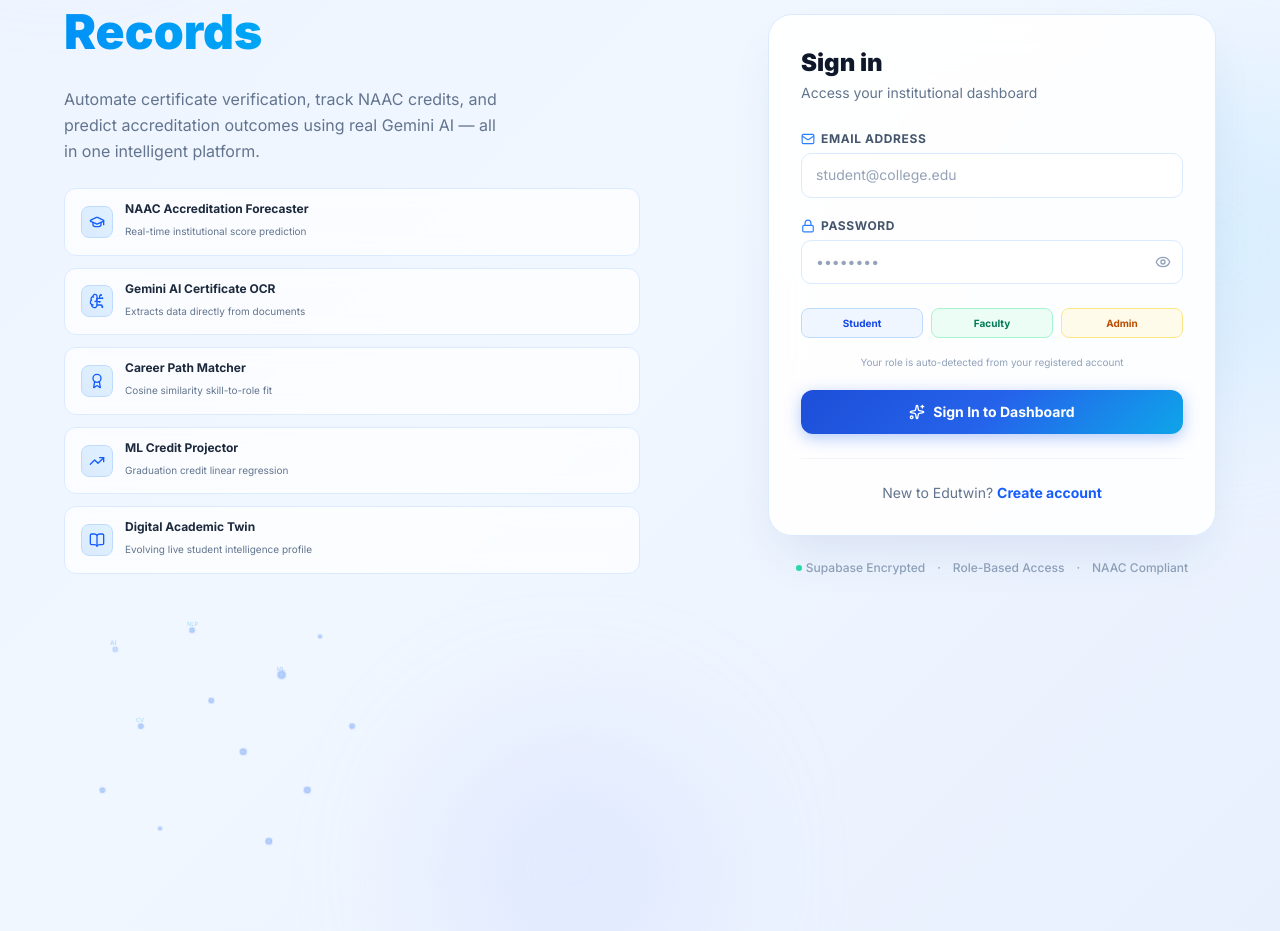
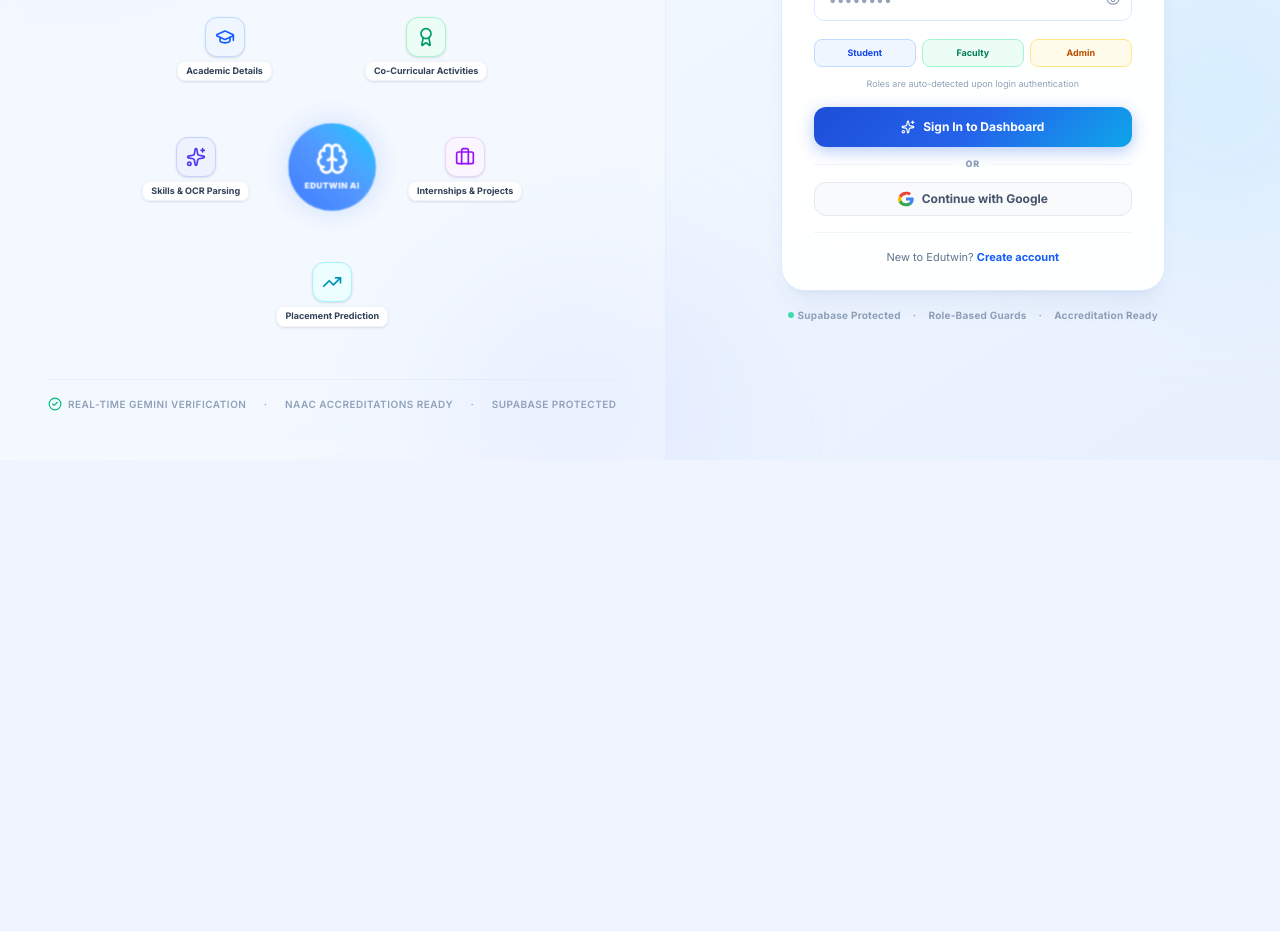
Before and after one commit to Mugilan-md/Edutwin-AI, a React (Vite) app: page / in a window 1280 px wide. Shown: the part 340-1271 px from the top of the page. After the commit the page ends 800 px from the top, so only its background shows below. Built offline with nearby package versions, Linux system fonts and the light colour scheme.

Commit message:
feat: restore animated block diagram, remove SIH badge, make login card compact, add Google button

```diff
--- a/src/pages/login.tsx
+++ b/src/pages/login.tsx
@@ -12,92 +12,77 @@
   EyeOff,
   GraduationCap,
   Award,
-  BrainCircuit,
   TrendingUp,
-  BookOpen,
+  Brain,
+  Briefcase,
+  CheckCircle2,
 } from "lucide-react";
 
-// ─── Knowledge Graph SVG Animation ──────────────────────────────────────────
-function KnowledgeGraph() {
-  const nodes = [
-    { cx: 80,  cy: 80,  r: 5,  delay: 0 },
-    { cx: 200, cy: 50,  r: 4,  delay: 0.4 },
-    { cx: 340, cy: 120, r: 6,  delay: 0.8 },
-    { cx: 120, cy: 200, r: 4,  delay: 1.2 },
-    { cx: 280, cy: 240, r: 5,  delay: 0.6 },
-    { cx: 400, cy: 60,  r: 3,  delay: 1.0 },
-    { cx: 60,  cy: 300, r: 4,  delay: 0.2 },
-    { cx: 380, cy: 300, r: 5,  delay: 1.4 },
-    { cx: 230, cy: 160, r: 4,  delay: 0.3 },
-    { cx: 150, cy: 360, r: 3,  delay: 0.9 },
-    { cx: 320, cy: 380, r: 5,  delay: 0.5 },
-    { cx: 450, cy: 200, r: 4,  delay: 1.1 },
-  ];
+// ─── Network Block Diagram Component ──────────────────────────────────────────
+function BlockDiagram() {
+  return (
+    <div className="relative w-[340px] h-[340px] mx-auto flex items-center justify-center my-6 animate-float shrink-0">
 
-  const edges = [
-    [0,1],[1,2],[1,8],[2,5],[3,8],[3,6],[4,8],[4,10],[5,11],[6,9],[7,11],[9,10],[2,11],[0,3],[4,7]
-  ];
+      {/* Center Brain Hub */}
+      <div className="w-24 h-24 rounded-full bg-gradient-to-tr from-blue-600 via-blue-500 to-sky-400 flex flex-col items-center justify-center p-1 border border-blue-300/40 shadow-[0_0_30px_rgba(37,99,235,0.25)] relative z-20 animate-pulse-ring">
+        <Brain className="w-9 h-9 text-white animate-bounce-soft" />
+        <span className="text-[9px] font-black tracking-wider uppercase mt-1 text-blue-50">EDUTWIN AI</span>
+      </div>
 
-  return (
-    <svg
-      viewBox="0 0 500 420"
-      className="w-full h-full opacity-90"
-      xmlns="http://www.w3.org/2000/svg"
-    >
-      <defs>
-        <linearGradient id="edgeGrad" x1="0%" y1="0%" x2="100%" y2="0%">
-          <stop offset="0%" stopColor="#3b82f6" stopOpacity="0.5" />
-          <stop offset="100%" stopColor="#0ea5e9" stopOpacity="0.1" />
-        </linearGradient>
-        <radialGradient id="nodeGrad">
-          <stop offset="0%" stopColor="#60a5fa" />
-          <stop offset="100%" stopColor="#2563eb" />
-        </radialGradient>
-        <filter id="glow">
-          <feGaussianBlur stdDeviation="2" result="coloredBlur"/>
-          <feMerge><feMergeNode in="coloredBlur"/><feMergeNode in="SourceGraphic"/></feMerge>
-        </filter>
-      </defs>
+      {/* Connecting paths */}
+      <svg className="absolute inset-0 w-full h-full pointer-events-none z-10" viewBox="0 0 320 320">
+        <line x1="60" y1="60" x2="160" y2="160" stroke="#3b82f6" strokeWidth="2.5" strokeDasharray="8 8" style={{ animation: "line-flow 4s linear infinite" }} />
+        <line x1="260" y1="60" x2="160" y2="160" stroke="#10b981" strokeWidth="2.5" strokeDasharray="8 8" style={{ animation: "line-flow 4s linear infinite" }} />
+        <line x1="40" y1="160" x2="160" y2="160" stroke="#6366f1" strokeWidth="2.5" strokeDasharray="8 8" style={{ animation: "line-flow 4s linear infinite" }} />
+        <line x1="280" y1="160" x2="160" y2="160" stroke="#8b5cf6" strokeWidth="2.5" strokeDasharray="8 8" style={{ animation: "line-flow 4s linear infinite" }} />
+        <line x1="160" y1="270" x2="160" y2="160" stroke="#06b6d4" strokeWidth="2.5" strokeDasharray="8 8" style={{ animation: "line-flow 4s linear infinite" }} />
+      </svg>
 
-      {/* Edges */}
-      {edges.map(([a, b], i) => (
-        <line
-          key={i}
-          x1={nodes[a].cx} y1={nodes[a].cy}
-          x2={nodes[b].cx} y2={nodes[b].cy}
-          stroke="url(#edgeGrad)"
-          strokeWidth="1.2"
-          strokeDasharray="200"
-          strokeDashoffset="200"
-          style={{
-            animation: `line-flow ${2 + i * 0.3}s ease-in-out ${i * 0.25}s infinite`
-          }}
-        />
-      ))}
+      {/* 5 Nodes */}
+      {/* Node 1: Top Left */}
+      <div className="absolute top-[20px] left-[15px] z-20 flex flex-col items-center group cursor-pointer">
+        <div className="w-10 h-10 rounded-xl bg-blue-50 border border-blue-200 flex items-center justify-center text-blue-600 group-hover:bg-blue-600 group-hover:text-white transition-all duration-300 shadow-sm">
+          <GraduationCap className="w-5 h-5" />
+        </div>
+        <span className="text-[9px] font-bold mt-1 text-slate-700 bg-white/95 border border-slate-100 px-2 py-0.5 rounded-lg whitespace-nowrap shadow-sm">Academic Details</span>
+      </div>
 
-      {/* Nodes */}
-      {nodes.map((n, i) => (
-        <circle
-          key={i}
-          cx={n.cx} cy={n.cy} r={n.r}
-          fill="url(#nodeGrad)"
-          filter="url(#glow)"
-          style={{
-            animation: `node-pulse 3s ease-in-out ${n.delay}s infinite`
-          }}
-        />
-      ))}
+      {/* Node 2: Top Right */}
+      <div className="absolute top-[20px] right-[15px] z-20 flex flex-col items-center group cursor-pointer">
+        <div className="w-10 h-10 rounded-xl bg-emerald-50 border border-emerald-200 flex items-center justify-center text-emerald-600 group-hover:bg-emerald-600 group-hover:text-white transition-all duration-300 shadow-sm">
+          <Award className="w-5 h-5" />
+        </div>
+        <span className="text-[9px] font-bold mt-1 text-slate-700 bg-white/95 border border-slate-100 px-2 py-0.5 rounded-lg whitespace-nowrap shadow-sm">Co-Curricular Activities</span>
+      </div>
 
-      {/* Floating icons text */}
-      <text x="72" y="74" fontSize="10" fill="#3b82f6" opacity="0.7" fontWeight="700">AI</text>
-      <text x="192" y="44" fontSize="9"  fill="#0ea5e9" opacity="0.7" fontWeight="600">NLP</text>
-      <text x="332" y="114" fontSize="9" fill="#3b82f6" opacity="0.7" fontWeight="600">ML</text>
-      <text x="112" y="194" fontSize="9" fill="#0ea5e9" opacity="0.7" fontWeight="600">CV</text>
-    </svg>
+      {/* Node 3: Left Center */}
+      <div className="absolute left-[-20px] top-[140px] z-20 flex flex-col items-center group cursor-pointer">
+        <div className="w-10 h-10 rounded-xl bg-indigo-50 border border-indigo-200 flex items-center justify-center text-indigo-600 group-hover:bg-indigo-600 group-hover:text-white transition-all duration-300 shadow-sm">
+          <Sparkles className="w-5 h-5" />
+        </div>
+        <span className="text-[9px] font-bold mt-1 text-slate-700 bg-white/95 border border-slate-100 px-2 py-0.5 rounded-lg whitespace-nowrap shadow-sm">Skills & OCR Parsing</span>
+      </div>
+
+      {/* Node 4: Right Center */}
+      <div className="absolute right-[-20px] top-[140px] z-20 flex flex-col items-center group cursor-pointer">
+        <div className="w-10 h-10 rounded-xl bg-purple-50 border border-purple-200 flex items-center justify-center text-purple-600 group-hover:bg-purple-600 group-hover:text-white transition-all duration-300 shadow-sm">
+          <Briefcase className="w-5 h-5" />
+        </div>
+        <span className="text-[9px] font-bold mt-1 text-slate-700 bg-white/95 border border-slate-100 px-2 py-0.5 rounded-lg whitespace-nowrap shadow-sm">Internships & Projects</span>
+      </div>
+
+      {/* Node 5: Bottom Center */}
+      <div className="absolute bottom-[10px] left-1/2 -translate-x-1/2 z-20 flex flex-col items-center group cursor-pointer">
+        <div className="w-10 h-10 rounded-xl bg-cyan-50 border border-cyan-200 flex items-center justify-center text-cyan-600 group-hover:bg-cyan-600 group-hover:text-white transition-all duration-300 shadow-sm">
+          <TrendingUp className="w-5 h-5" />
+        </div>
+        <span className="text-[9px] font-bold mt-1 text-slate-700 bg-white/95 border border-slate-100 px-2 py-0.5 rounded-lg whitespace-nowrap shadow-sm">Placement Prediction</span>
+      </div>
+    </div>
   );
 }
 
-// ─── Main Login ───────────────────────────────────────────────────────────────
+// ─── Main Login Page ──────────────────────────────────────────────────────────
 function Login() {
   const navigate = useNavigate();
 
@@ -109,7 +94,7 @@
   const [showUI, setShowUI]       = useState(false);
 
   useEffect(() => {
-    const t = setTimeout(() => setShowUI(true), 200);
+    const t = setTimeout(() => setShowUI(true), 150);
     return () => clearTimeout(t);
   }, []);
 
@@ -145,16 +130,26 @@
     }
   };
 
-  const features = [
-    { icon: GraduationCap, label: "NAAC Accreditation Forecaster", desc: "Real-time institutional score prediction" },
-    { icon: BrainCircuit,  label: "Gemini AI Certificate OCR",     desc: "Extracts data directly from documents" },
-    { icon: Award,         label: "Career Path Matcher",            desc: "Cosine similarity skill-to-role fit" },
-    { icon: TrendingUp,    label: "ML Credit Projector",            desc: "Graduation credit linear regression" },
-    { icon: BookOpen,      label: "Digital Academic Twin",          desc: "Evolving live student intelligence profile" },
-  ];
+  const handleGoogleSignIn = async () => {
+    setLoading(true);
+    setError("");
+    try {
+      const { error } = await supabase.auth.signInWithOAuth({
+        provider: "google",
+        options: {
+          redirectTo: window.location.origin + "/student",
+        },
+      });
+      if (error) setError(error.message);
+    } catch (err: any) {
+      setError(err.message || "Google sign-in failed.");
+    } finally {
+      setLoading(false);
+    }
+  };
 
   return (
-    <div className="min-h-dvh bg-gradient-to-br from-[#eef4ff] via-[#f0f7ff] to-[#e8f0fe] flex flex-col md:flex-row overflow-hidden relative">
+    <div className="min-h-screen bg-gradient-to-br from-[#eef4ff] via-[#f0f7ff] to-[#e8f0fe] flex flex-col md:flex-row overflow-hidden relative">
 
       {/* ── Background decorative blobs ── */}
       <div className="pointer-events-none absolute inset-0 overflow-hidden">
@@ -163,98 +158,81 @@
         <div className="absolute -bottom-20 left-1/3 w-72 h-72 bg-indigo-200/30 rounded-full blur-3xl" />
       </div>
 
-      {/* ─── LEFT: Brand Panel ──────────────────────────────── */}
-      <div className="hidden md:flex flex-col justify-between w-full md:w-[55%] p-12 lg:p-16 relative z-10">
+      {/* ─── LEFT: Brand Panel & Motion Block Diagram ────────── */}
+      <div className="hidden md:flex flex-col justify-between w-full md:w-[52%] p-10 lg:p-12 relative z-10 border-r border-blue-100/60 bg-white/30 backdrop-blur-sm">
 
         {/* Logo */}
-        <div className="flex items-center gap-3">
-          <div className="w-10 h-10 rounded-2xl bg-gradient-to-tr from-blue-600 via-blue-500 to-sky-400 flex items-center justify-center shadow-lg shadow-blue-500/30">
-            <Sparkles className="w-5 h-5 text-white" />
+        <div className="flex items-center gap-2.5">
+          <div className="w-9 h-9 rounded-xl bg-gradient-to-tr from-blue-600 via-blue-500 to-sky-400 flex items-center justify-center shadow-md shadow-blue-500/25">
+            <Sparkles className="w-4.5 h-4.5 text-white" />
           </div>
           <div>
-            <span className="font-black text-lg text-slate-800">Edutwin AI</span>
-            <span className="block text-[10px] text-blue-500 font-bold uppercase tracking-widest">Smart Education Platform</span>
+            <span className="font-black text-base text-slate-800">Edutwin AI</span>
+            <span className="block text-[9px] text-blue-500 font-bold uppercase tracking-widest -mt-0.5">Smart Education Platform</span>
           </div>
         </div>
 
-        {/* Hero Text */}
-        <div className={`space-y-6 transition-all duration-700 ${showUI ? "opacity-100 translate-y-0" : "opacity-0 translate-y-8"}`}>
-          <div className="inline-flex items-center gap-2 bg-blue-100 border border-blue-200 rounded-full px-4 py-1.5">
-            <div className="w-2 h-2 bg-blue-500 rounded-full animate-pulse" />
-            <span className="text-xs font-bold text-blue-700">SIH 2024 · Smart India Hackathon</span>
-          </div>
-
-          <h1 className="text-4xl lg:text-5xl font-black text-slate-900 leading-tight">
+        {/* Content Heading */}
+        <div className={`space-y-4 my-2 transition-all duration-700 ${showUI ? "opacity-100 translate-y-0" : "opacity-0 translate-y-6"}`}>
+          <h1 className="text-3xl lg:text-4xl font-black text-slate-900 leading-tight">
             Centralised Digital Platform<br />
             <span className="bg-gradient-to-r from-blue-600 to-sky-500 bg-clip-text text-transparent">
               for Student Activity Records
             </span>
           </h1>
 
-          <p className="text-slate-500 text-base leading-relaxed max-w-md">
-            Automate certificate verification, track NAAC credits, and predict accreditation outcomes using real Gemini AI — all in one intelligent platform.
+          <p className="text-slate-500 text-xs lg:text-sm leading-relaxed max-w-md">
+            Streamlining campus achievements. Automate credential auditing, extract metadata with Gemini AI OCR, and match skills to career placements in one workspace.
           </p>
-
-          {/* Feature Highlights */}
-          <div className="space-y-3 mt-4">
-            {features.map((f, i) => (
-              <div
-                key={f.label}
-                className="flex items-center gap-3 bg-white/70 border border-blue-100 rounded-xl px-4 py-3 backdrop-blur-sm transition-all duration-500"
-                style={{ transitionDelay: `${i * 80}ms`, opacity: showUI ? 1 : 0, transform: showUI ? "translateX(0)" : "translateX(-12px)" }}
-              >
-                <div className="w-8 h-8 bg-gradient-to-tr from-blue-100 to-sky-100 border border-blue-200 rounded-lg flex items-center justify-center shrink-0">
-                  <f.icon className="w-4 h-4 text-blue-600" />
-                </div>
-                <div>
-                  <span className="text-xs font-bold text-slate-800 block">{f.label}</span>
-                  <span className="text-[10px] text-slate-500">{f.desc}</span>
-                </div>
-              </div>
-            ))}
-          </div>
         </div>
 
-        {/* Knowledge Graph SVG */}
-        <div className="w-full max-w-xs opacity-40 mt-6">
-          <KnowledgeGraph />
+        {/* Restored Network Block Diagram */}
+        <BlockDiagram />
+
+        {/* Footer Details */}
+        <div className="border-t border-slate-200/60 pt-4 flex items-center justify-between text-[10px] text-slate-400 font-semibold uppercase tracking-wider">
+          <span className="flex items-center gap-1.5"><CheckCircle2 className="w-3.5 h-3.5 text-emerald-500" /> Real-time Gemini Verification</span>
+          <span>·</span>
+          <span>NAAC Accreditations Ready</span>
+          <span>·</span>
+          <span>Supabase Protected</span>
         </div>
       </div>
 
       {/* ─── RIGHT: Login Card ──────────────────────────────── */}
-      <div className="flex flex-col justify-center items-center w-full md:w-[45%] min-h-dvh p-6 md:p-10 relative z-10">
+      <div className="flex flex-col justify-center items-center w-full md:w-[48%] min-h-screen p-4 md:p-8 relative z-10">
 
         {/* Mobile Logo */}
-        <div className="flex items-center gap-2 mb-8 md:hidden">
-          <div className="w-9 h-9 rounded-2xl bg-gradient-to-tr from-blue-600 to-sky-400 flex items-center justify-center shadow-lg shadow-blue-500/25">
-            <Sparkles className="w-4.5 h-4.5 text-white" />
+        <div className="flex items-center gap-2 mb-6 md:hidden">
+          <div className="w-8 h-8 rounded-xl bg-gradient-to-tr from-blue-600 to-sky-400 flex items-center justify-center shadow-md shadow-blue-500/20">
+            <Sparkles className="w-4 h-4 text-white" />
           </div>
-          <span className="font-black text-lg text-slate-800">Edutwin AI</span>
+          <span className="font-black text-base text-slate-800">Edutwin AI</span>
         </div>
 
         <div
-          className={`w-full max-w-md bg-white/90 backdrop-blur-xl border border-blue-100 rounded-3xl shadow-2xl shadow-blue-900/10 p-8 transition-all duration-700 ${
+          className={`w-full max-w-sm bg-white/95 backdrop-blur-2xl border border-blue-100 rounded-3xl shadow-xl shadow-blue-900/5 py-6 px-6 md:px-8 transition-all duration-700 ${
             showUI ? "opacity-100 translate-y-0" : "opacity-0 translate-y-6"
           }`}
         >
           {/* Card Header */}
-          <div className="mb-7">
-            <h2 className="text-2xl font-black text-slate-900">Sign in</h2>
-            <p className="text-sm text-slate-500 mt-1">Access your institutional dashboard</p>
+          <div className="mb-4">
+            <h2 className="text-xl font-black text-slate-900">Sign in</h2>
+            <p className="text-[11px] text-slate-400">Access your institutional student activity portal</p>
           </div>
 
           {/* Error */}
           {error && (
-            <div className="mb-5 p-3.5 bg-red-50 border border-red-200 text-red-700 text-sm rounded-xl font-medium">
+            <div className="mb-4 p-3 bg-red-50 border border-red-200 text-red-700 text-xs rounded-xl font-semibold">
               {error}
             </div>
           )}
 
-          <form onSubmit={handleLogin} className="space-y-5">
+          <form onSubmit={handleLogin} className="space-y-4">
             {/* Email */}
-            <div className="space-y-1.5">
-              <label className="text-xs font-bold text-slate-600 uppercase tracking-wider flex items-center gap-1.5">
-                <Mail className="w-3.5 h-3.5 text-blue-500" />
+            <div className="space-y-1">
+              <label className="text-[10px] font-black text-slate-500 uppercase tracking-widest flex items-center gap-1">
+                <Mail className="w-3 h-3 text-blue-500" />
                 Email Address
               </label>
               <input
@@ -263,16 +241,16 @@
                 value={email}
                 onChange={(e) => setEmail(e.target.value)}
                 placeholder="student@college.edu"
-                className="saas-input"
+                className="saas-input py-2 px-3.5 text-xs"
                 autoComplete="email"
                 required
               />
             </div>
 
             {/* Password */}
-            <div className="space-y-1.5">
-              <label className="text-xs font-bold text-slate-600 uppercase tracking-wider flex items-center gap-1.5">
-                <Lock className="w-3.5 h-3.5 text-blue-500" />
+            <div className="space-y-1">
+              <label className="text-[10px] font-black text-slate-500 uppercase tracking-widest flex items-center gap-1">
+                <Lock className="w-3 h-3 text-blue-500" />
                 Password
               </label>
               <div className="relative">
@@ -282,7 +260,7 @@
                   value={password}
                   onChange={(e) => setPassword(e.target.value)}
                   placeholder="••••••••"
-                  className="saas-input pr-11"
+                  className="saas-input py-2 pl-3.5 pr-10 text-xs"
                   autoComplete="current-password"
                   required
                 />
@@ -291,43 +269,66 @@
                   onClick={() => setShowPass(!showPass)}
                   className="absolute right-3 top-1/2 -translate-y-1/2 text-slate-400 hover:text-slate-600 transition-colors cursor-pointer"
                 >
-                  {showPass ? <EyeOff className="w-4 h-4" /> : <Eye className="w-4 h-4" />}
+                  {showPass ? <EyeOff className="w-3.5 h-3.5" /> : <Eye className="w-3.5 h-3.5" />}
                 </button>
               </div>
             </div>
 
             {/* Role Hint */}
-            <div className="grid grid-cols-3 gap-2 pt-1">
+            <div className="grid grid-cols-3 gap-1.5 pt-0.5">
               {[
                 { role: "Student", color: "bg-blue-50 border-blue-200 text-blue-700" },
                 { role: "Faculty", color: "bg-emerald-50 border-emerald-200 text-emerald-700" },
                 { role: "Admin",   color: "bg-amber-50  border-amber-200  text-amber-700" },
               ].map((r) => (
-                <div key={r.role} className={`text-center text-[10px] font-bold py-1.5 rounded-lg border ${r.color}`}>
+                <div key={r.role} className={`text-center text-[9px] font-bold py-1.5 rounded-lg border ${r.color}`}>
                   {r.role}
                 </div>
               ))}
             </div>
-            <p className="text-[10px] text-slate-400 text-center -mt-1">Your role is auto-detected from your registered account</p>
+            <p className="text-[9px] text-slate-400 text-center -mt-1.5">Roles are auto-detected upon login authentication</p>
 
             {/* Submit */}
             <button
               id="login-submit"
               type="submit"
               disabled={loading}
-              className="btn-primary w-full flex items-center justify-center gap-2 text-sm disabled:opacity-60"
+              className="btn-primary w-full flex items-center justify-center gap-2 text-xs py-2.5 disabled:opacity-60 mt-1"
             >
               {loading ? (
-                <><Loader2 className="w-4 h-4 animate-spin" /> Authenticating...</>
+                <><Loader2 className="w-3.5 h-3.5 animate-spin" /> Authenticating...</>
               ) : (
-                <><Sparkles className="w-4 h-4" /> Sign In to Dashboard</>
+                <><Sparkles className="w-3.5 h-3.5" /> Sign In to Dashboard</>
               )}
             </button>
           </form>
 
+          {/* Divider */}
+          <div className="relative flex items-center py-2.5">
+            <div className="flex-grow border-t border-slate-100" />
+            <span className="mx-3 text-[9px] font-black text-slate-400 uppercase tracking-widest">or</span>
+            <div className="flex-grow border-t border-slate-100" />
+          </div>
+
+          {/* Google Login button restored at the bottom */}
+          <button
+            type="button"
+            onClick={handleGoogleSignIn}
+            disabled={loading}
+            className="w-full flex items-center justify-center gap-2 py-2 bg-slate-50 hover:bg-slate-100 rounded-xl border border-slate-200 transition-all duration-200 cursor-pointer text-slate-600 hover:text-slate-800 font-bold text-xs disabled:opacity-50"
+          >
+            <svg className="w-4 h-4 shrink-0" viewBox="0 0 24 24">
+              <path fill="#ea4335" d="M12 5.04c1.66 0 3.2.57 4.38 1.69l3.27-3.27C17.68 1.54 14.98 1 12 1 7.35 1 3.37 3.67 1.39 7.56l3.85 2.99c.9-2.7 3.4-4.51 6.76-4.51z" />
+              <path fill="#4285f4" d="M23.49 12.27c0-.81-.07-1.59-.2-2.36H12v4.51h6.46c-.28 1.48-1.12 2.73-2.38 3.58l3.7 2.87c2.16-2 3.71-4.94 3.71-8.6z" />
+              <path fill="#fbbc05" d="M5.24 14.56c-.24-.72-.38-1.5-.38-2.31s.14-1.59.38-2.31L1.39 6.95C.5 8.75 0 10.79 0 12.91s.5 4.16 1.39 5.96l3.85-2.95z" />
+              <path fill="#34a853" d="M12 23c3.24 0 5.97-1.07 7.96-2.91l-3.7-2.87c-1.03.69-2.35 1.1-4.26 1.1-3.36 0-5.86-1.81-6.76-4.51l-3.85 2.99C3.37 20.33 7.35 23 12 23z" />
+            </svg>
+            Continue with Google
+          </button>
+
           {/* Footer */}
-          <div className="mt-6 pt-6 border-t border-slate-100 text-center">
-            <p className="text-sm text-slate-500">
+          <div className="mt-4 pt-4 border-t border-slate-100 text-center">
+            <p className="text-[11px] text-slate-500">
               New to Edutwin?{" "}
               <Link to="/register" className="text-blue-600 font-bold hover:text-blue-700 transition-colors">
                 Create account
@@ -337,12 +338,15 @@
         </div>
 
         {/* Bottom credibility */}
-        <div className="mt-6 flex items-center gap-3 text-xs text-slate-400 font-medium">
-          <span className="flex items-center gap-1"><div className="w-1.5 h-1.5 bg-emerald-400 rounded-full animate-pulse" />Supabase Encrypted</span>
+        <div className="mt-4 flex items-center gap-3 text-[10px] text-slate-400 font-bold tracking-wide">
+          <span className="flex items-center gap-1">
+            <div className="w-1.5 h-1.5 bg-emerald-400 rounded-full animate-pulse" />
+            Supabase Protected
+          </span>
           <span>·</span>
-          <span>Role-Based Access</span>
+          <span>Role-Based Guards</span>
           <span>·</span>
-          <span>NAAC Compliant</span>
+          <span>Accreditation Ready</span>
         </div>
       </div>
     </div>
```
